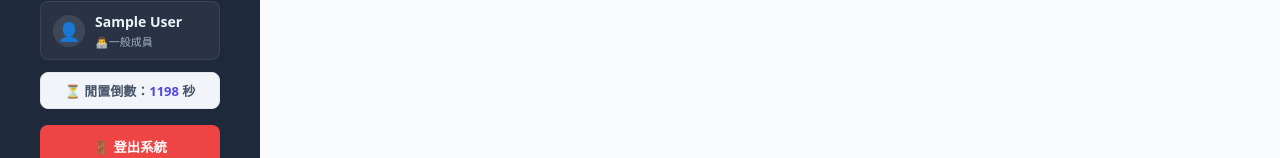
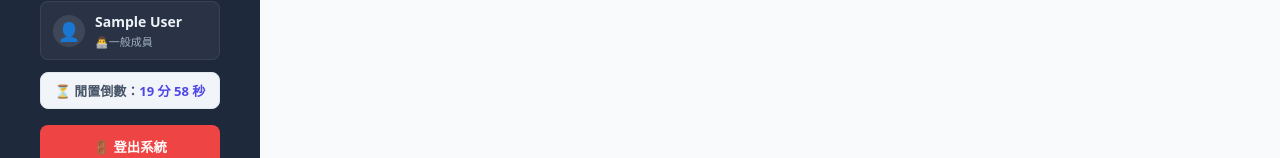
Before and after one commit to yyaa1569000/team-log, an Angular app: page /dashboard in a window 1280 px wide. Shown: the part 592-750 px from the top of the page. Built offline with nearby package versions, Linux system fonts and the light colour scheme; no server answers; sample sign-in values are in the browser's storage.

Commit message:
feat: 閒置倒數計時器改為顯示幾分幾秒格式

```diff
--- a/src/app/components/dashboard/dashboard.html
+++ b/src/app/components/dashboard/dashboard.html
@@ -33,7 +33,7 @@
 
       <!-- 閒置倒數計時器 -->
       <div class="sidebar-idle-badge">
-        ⏳ 閒置倒數：<span>{{ remainingSeconds() }}</span> 秒
+        ⏳ 閒置倒數：<span>{{ formattedIdleTime() }}</span>
       </div>
 
       <button class="btn-logout" (click)="logout()">🚪 登出系統</button>
@@ -92,5 +92,6 @@
   [showCancel]="false"
   type="warning"
   (confirmed)="onConfirmAutoLogout()"
-  (cancelled)="onCancelAutoLogout()">
+  (cancelled)="onCancelAutoLogout()"
+>
 </app-confirm-modal>
--- a/src/app/components/dashboard/dashboard.ts
+++ b/src/app/components/dashboard/dashboard.ts
@@ -139,4 +139,11 @@ export class Dashboard implements OnInit, OnDestroy {
   logout() {
     this.authService.logout();
   }
+  // 💡 將剩餘秒數轉換為「分:秒」格式（例如 20:00）
+  formattedIdleTime = computed(() => {
+    const totalSeconds = this.remainingSeconds();
+    const minutes = Math.floor(totalSeconds / 60);
+    const seconds = totalSeconds % 60;
+    return `${minutes} 分 ${String(seconds).padStart(2, '0')} 秒`;
+  });
 }
```
